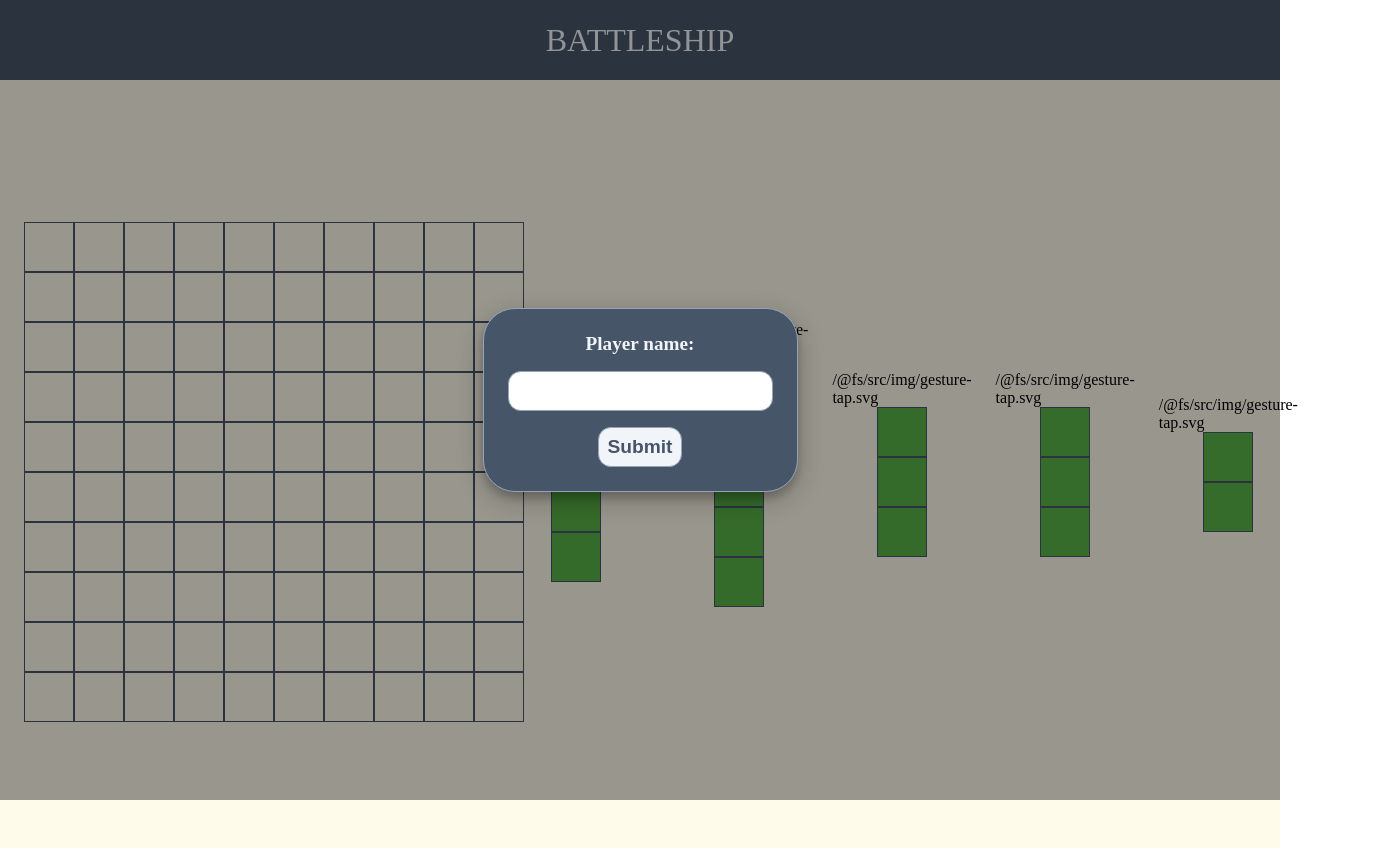
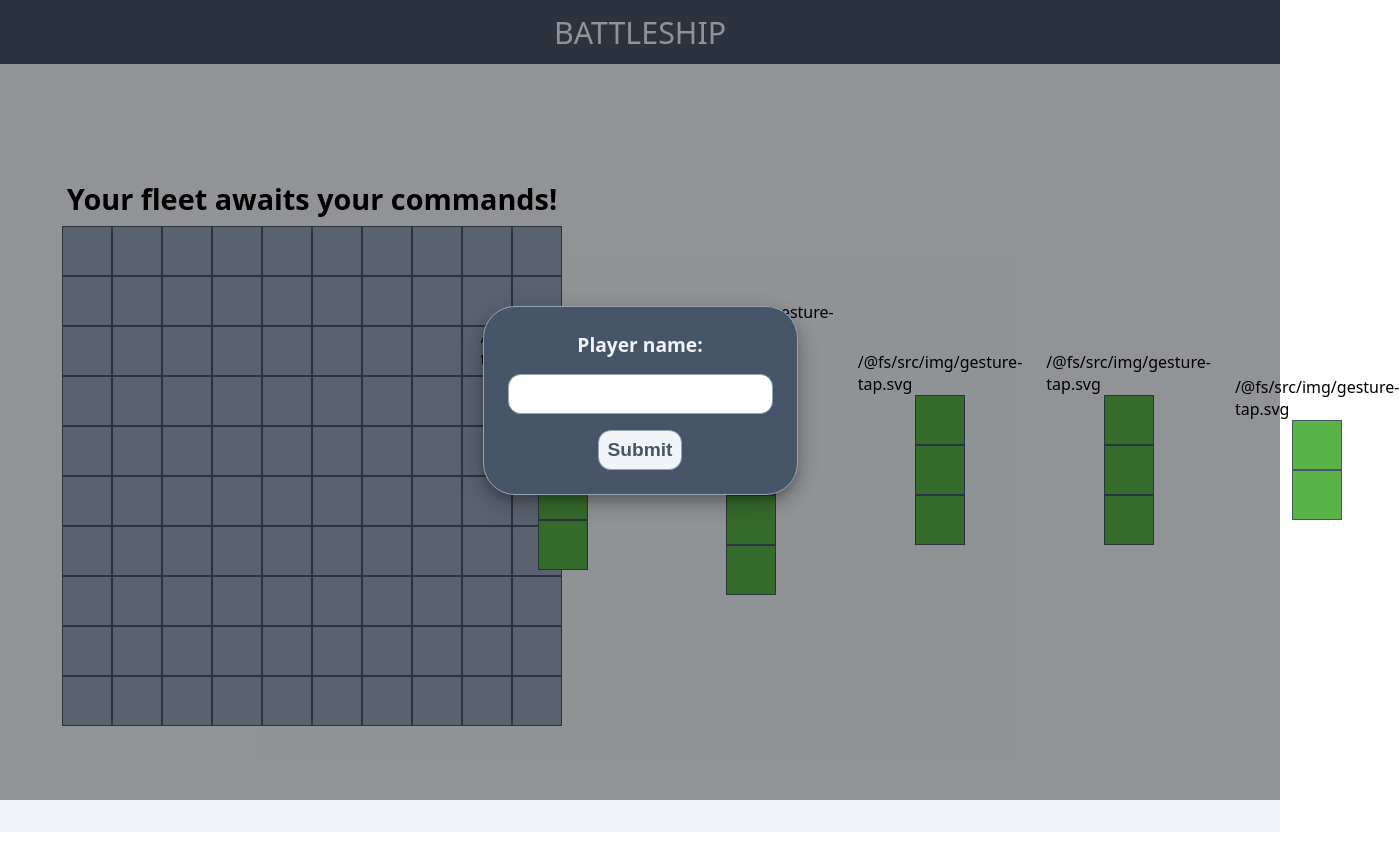
Before and after one commit to giovanniPepi/battleShip, a website built with webpack: page src/index.html in a window 1280 px wide. Shown: the whole page, 1399 px wide, since content can reach past the window. Built offline with nearby package versions, Linux system fonts and the light colour scheme.

Commit message:
Update layout sizings

```diff
--- a/src/index.html
+++ b/src/index.html
@@ -24,7 +24,7 @@
       </section>
       <section class="gameBoard">
         <section class="player">
-          <p id="playerName"></p>
+          <p id="playerName">Your fleet awaits your commands!</p>
           <div class="playerBoard"></div>
         </section>
       </section>
--- a/src/setSvg.js
+++ b/src/setSvg.js
@@ -1,4 +1,5 @@
 import mouseSvg from './img/gesture-tap.svg';
+
 const setSvg = () => {
   const svgContainers = document.querySelectorAll('.dragSvg');
 
--- a/src/style.css
+++ b/src/style.css
@@ -1,14 +1,18 @@
 :root {
+  font-family: system-ui, -apple-system, BlinkMacSystemFont, 'Segoe UI', Roboto,
+    Oxygen, Ubuntu, Cantarell, 'Open Sans', 'Helvetica Neue', sans-serif;
   --slate0: #94a3b8;
   --slate1: #64748b;
   --slate2: #475569;
+  --slate3: #f1f5f9;
   --semiWhite: #f1f5f9;
-  --amber1: #fffbeb;
+  --amber1: #fde68a;
+  --amber2: #fffbeb;
   --occupied: #d97706;
   --hit: #dc2626;
   --fontSizeSemiHighlight: 1.2rem;
   --fontSizeHighlight: 1.8rem;
-  --fontSizeExtra: 2rem;
+  --fontSizeExtra: 1.9rem;
   --fontSizeHitMob: 1.3rem;
   --borderRadiusBig: 2rem;
   --borderRadiusSmall: 0.8rem;
@@ -47,7 +51,7 @@ svg {
     max-height: var(--shipBlocksPc);
   }
   .header {
-    height: 10vh;
+    height: 8vh;
     font-size: var(--fontSizeExtra);
   }
   #playerName {
@@ -152,7 +156,7 @@ svg {
 .content {
   padding: var(--bigPadding);
   min-height: 90vh;
-  background-color: var(--amber1);
+  background-color: var(--slate3);
   justify-content: space-evenly;
   gap: var(--normalGap);
 }
@@ -162,12 +166,12 @@ svg {
 .player {
   flex-direction: column;
   align-content: space-around;
+  min-width: 45vw;
 }
 .enemy {
   display: none;
 }
 .draggable {
-  min-width: 40vw;
   flex-direction: row;
   justify-self: flex-end;
   gap: var(--normalGap);
@@ -175,6 +179,7 @@ svg {
 .shipBlock,
 .cell {
   border: var(--shipBlocksBorder);
+  background-color: var(--slate0);
 }
 .shipBlock {
   background-color: rgb(89, 179, 71);
```
